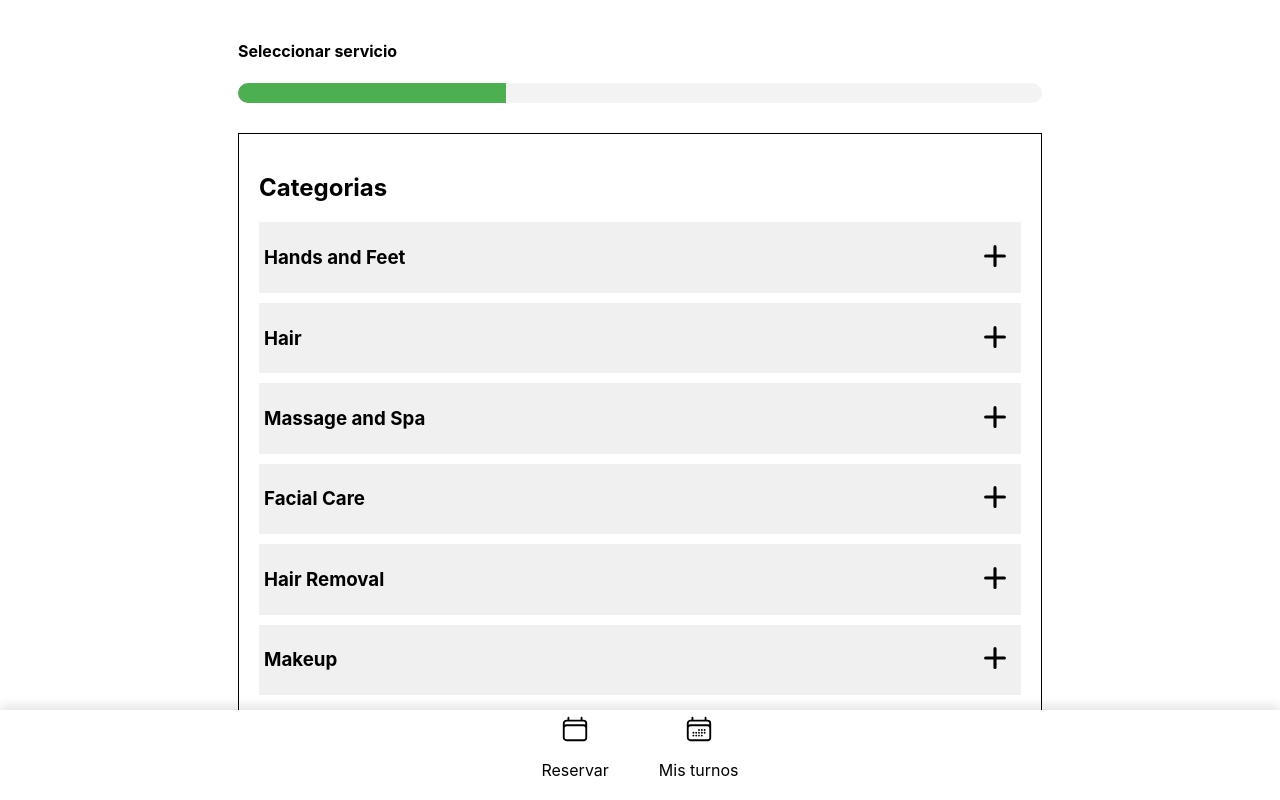
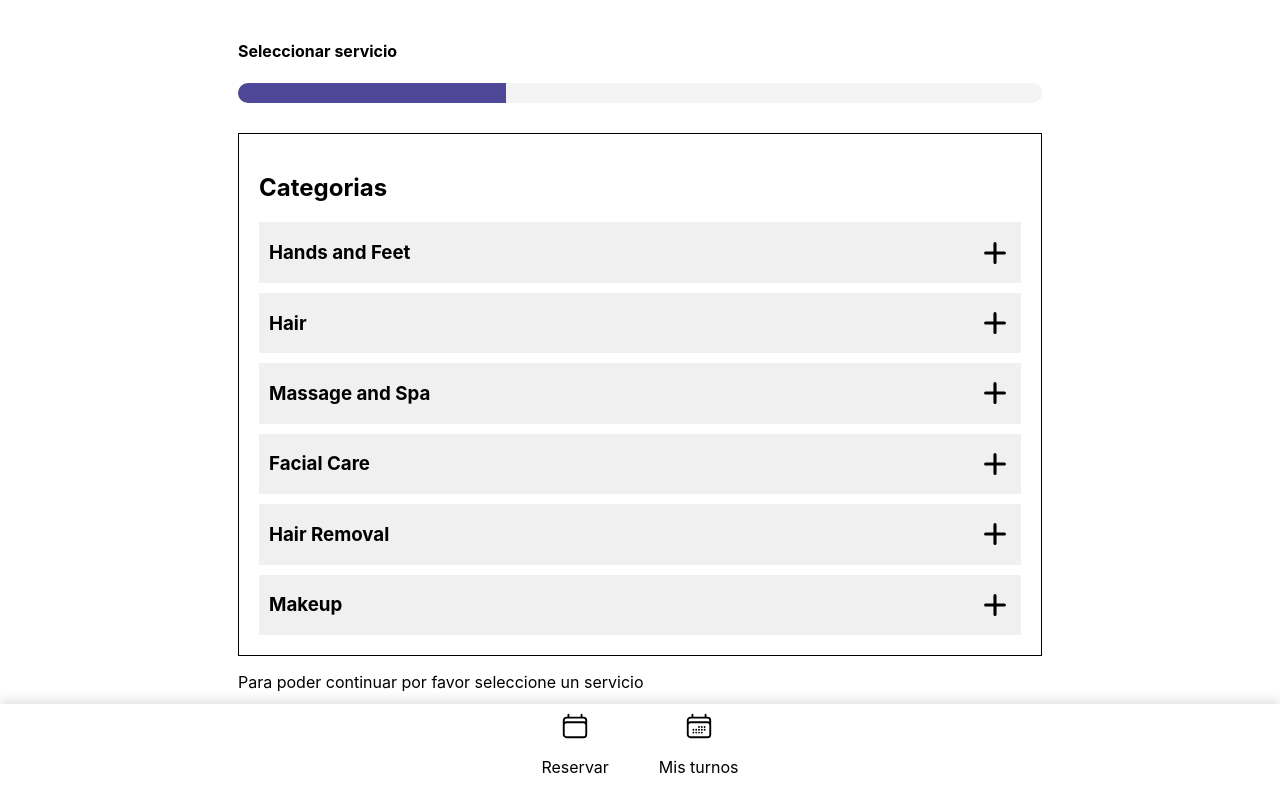
Before and after one commit to florenciasoldavini/Planify, a React (Create React App) app: page /appointment/services in a window 1280 px wide. Built offline with nearby package versions, Linux system fonts and the light colour scheme.

Commit message:
changes in css styles

```diff
--- a/src/App.css
+++ b/src/App.css
@@ -17,7 +17,7 @@
 }
 
 .main-content {
-  width: 100%;
+  width: 100vw;
   max-width: 804px;
   padding: 20px;
   flex-grow: 1; /* This allows the main content to take up the remaining space */
--- a/src/components/Topbar.module.css
+++ b/src/components/Topbar.module.css
@@ -13,5 +13,5 @@
 
    .progress {
     height: 100%;
-    background-color: #4caf50;
+    background-color: #4F4797;
    }
--- a/src/scenes/ServiceSelection.module.css
+++ b/src/scenes/ServiceSelection.module.css
@@ -21,7 +21,8 @@
 
 .toggle {
     width: 100%;
-    padding: 5px;
+    padding-left: 10px;
+    padding-right: 5px;
     display: flex;
     flex-direction: row;
     justify-content: space-between;
@@ -33,4 +34,14 @@
 .btn {
     border: none;
     background-color: transparent;
+    display: flex;
+    justify-content: center;
+    align-items: center;
 }
+
+.btn:hover {
+    height: 40px;
+    width: 40px;
+    background-color: darkgray;
+    border-radius: 50%;
+}
--- a/src/scenes/SlotSelection.jsx
+++ b/src/scenes/SlotSelection.jsx
@@ -38,7 +38,10 @@ function SlotSelection() {
               <div className={styles.containerTimes} >
                 {timeSlot.availableTimesSlots.map(time => (
                   <div key={time}>
-                    <button className={styles.btn} onClick={() => handleClick(formatDate(timeSlot.date), time)}>{time}</button>
+                    <button
+                      className={`${styles.btn} ${reservation.timeSlot === `${formatDate(timeSlot.date)} - ${time}` ? styles.btnSelected : ''}`}
+                      onClick={() => handleClick(formatDate(timeSlot.date), time)}>{time}
+                    </button>
                   </div>
                 ))}
               </div>
--- a/src/scenes/SlotSelection.module.css
+++ b/src/scenes/SlotSelection.module.css
@@ -28,4 +28,13 @@
 .btn {
     height: 40px;
     width: 100px;
+    border-color: transparent;
+    border-radius: 5px;
+    background-color: lightgray;
 }
+
+.btnSelected {
+    background-color: darkgray; /* Example color for selected state */
+    color: white; /* Ensure text is readable on the selected background */
+    font-weight: 800;
+   }
```
